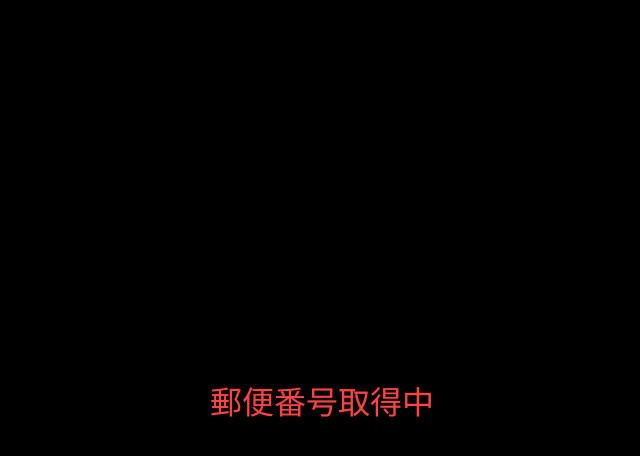
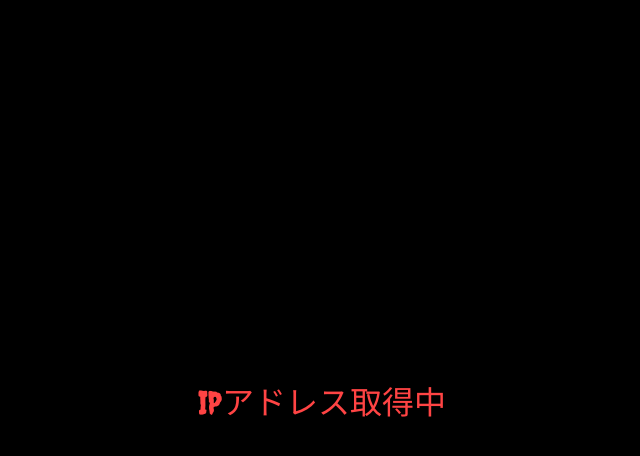
Before and after one commit to 613dydy/log-tracker, a plain HTML site: page index.html in a window 1280 px wide. Both pictures are taken after a click on the button "始める". Shown: the whole page, without its empty margins (318-958 px from the left). Drawn offline with Linux system fonts and the light colour scheme.

Commit message:
Update index.html

```diff
--- a/index.html
+++ b/index.html
@@ -2,13 +2,16 @@
 <html lang="ja">
 <head>
   <meta charset="UTF-8" />
-  <title>開始画面</title>
+  <title>送信完了</title>
+
+  <link href="https://fonts.googleapis.com/css2?family=Creepster&display=swap" rel="stylesheet" />
+
   <style>
     html, body {
       margin: 0;
       padding: 0;
       overflow: hidden;
-      font-family: 'Segoe UI', sans-serif;
+      font-family: 'Creepster', cursive, 'Segoe UI', sans-serif;
     }
 
     body {
@@ -17,7 +20,7 @@
       justify-content: center;
       align-items: center;
       height: 100vh;
-      transition: background 1s, color 1s;
+      transition: background 0.3s, color 0.3s;
       color: #222;
     }
 
@@ -56,14 +59,14 @@
       font-size: 2rem;
       color: #ff4444;
       opacity: 0;
-      transition: opacity 0.5s;
+      transition: opacity 0.3s;
       text-align: center;
       white-space: pre-line;
     }
 
     .dark-mode {
       background: black !important;
-      color: #ff4444;
+      color: #ff4444 !important;
     }
   </style>
 </head>
@@ -72,7 +75,7 @@
   <button id="start-button">始める</button>
   <div id="text-display"></div>
 
-  <!-- 安心感ある球体 -->
+  <!-- 丸い安心ボール -->
   <script>
     for (let i = 0; i < 10; i++) {
       const ball = document.createElement('div');
@@ -85,7 +88,7 @@
     }
   </script>
 
-  <!-- メイン処理 -->
+  <!-- メインスクリプト -->
   <script>
     const startButton = document.getElementById('start-button');
     const textDisplay = document.getElementById('text-display');
@@ -97,18 +100,17 @@
       'IPアドレス取得中',
       '送信完了',
       '写真を取得中',
-      '送信完了'
+      '送信完了',
+      '情報提供ありがとうございました。\nあなたの個人情報は、依頼主の元へ送信されます。'
     ];
 
     startButton.addEventListener('click', () => {
-      // 背景を不気味に変更
+      // 画面を即黒くして恐怖演出へ
       document.body.classList.add('dark-mode');
-
-      // ボタンと球体を非表示
       startButton.style.display = 'none';
       document.querySelectorAll('.ball').forEach(b => b.remove());
 
-      // 中央に文字表示
+      // 中央にメッセージ表示
       textDisplay.style.opacity = 1;
       textDisplay.style.left = '50%';
       textDisplay.style.top = '50%';
@@ -124,7 +126,7 @@
           return;
         }
         textDisplay.textContent = steps[index];
-      }, 4000);
+      }, 700); // 0.7秒ごとに表示切り替え
     });
   </script>
 
```
